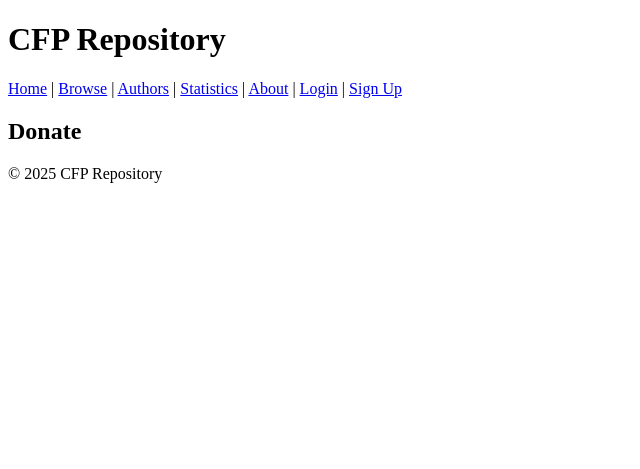
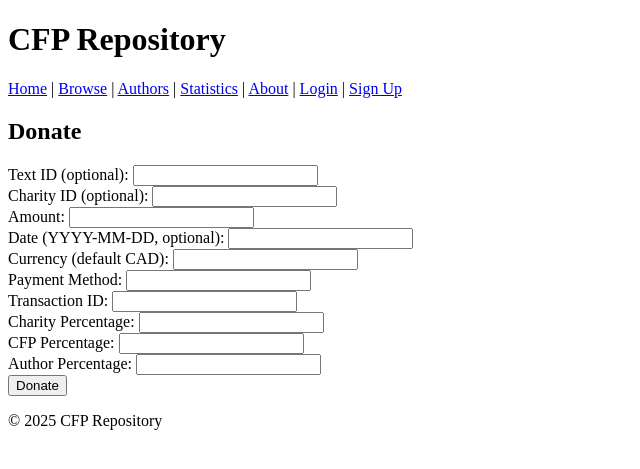
Before and after one commit to marckangelo/cfp_project, a PHP site: page /donate.php in a window 1280 px wide. Shown: the top 469 px of the page, without its empty margins (0-640 px from the left). Run offline with PHP 8.4, Linux system fonts and the light colour scheme.

Commit message:
Update donate.php

```diff
--- a/donate.php
+++ b/donate.php
@@ -30,16 +30,81 @@ if ($_SERVER['REQUEST_METHOD'] === 'POST') {
         $errors[] = "An amount is required and must be a positive number.";
     }
 
+    $text_id = ($text_id == "") ? "NULL" : $text_id;
+    $charity_id = ($charity_id == "") ? "NULL" : $charity_id;
+    $date = ($date == "") ? date('Y-m-d') : $date;
+    $currency = ($currency == "") ? "CAD" : $currency;
+    $payment_method = ($payment_method == "") ? "unknown" : $payment_method;
+    $transaction_id = ($transaction_id == "") ? "unknown" : $transaction_id;
+    $charity_pct = ($charity_pct == "") ? 0 : $charity_pct;
+    $cfp_pct = ($cfp_pct == "") ? 0 : $cfp_pct;
+    $author_pct = ($author_pct == "") ? 0 : $author_pct;
+
     //if no errors, insert donation
-    if (count ($errors) == 0) {
+    if (count($errors) == 0) {
         $query = "INSERT INTO donation (member_id, text_id, charity_id, amount, date, currency, payment_method, transaction_id, charity_pct, cfp_pct, author_pct)
                   VALUES ($member_id, $text_id, $charity_id, $amount, '$date', '$currency', '$payment_method', '$transaction_id', $charity_pct, $cfp_pct, $author_pct)";
         if (mysqli_query($conn, $query)) {
             $success = "Donation recorded successfully.";
+        } else {
+            $errors[] = "Error recording donation: " . mysqli_error($conn);
+        }
+        if (count($errors) > 0) {
+            echo '<div style="color:red;"><ul>';
+            for ($i = 0; $i < count($errors); $i++) {
+                echo '<li>' . $errors[$i] . '</li>';
+            }
+            echo '</ul></div>';
+        } else {
+            echo '<div style="color:green;">' . $success . '</div>';
         }
     }
+} ?>
 
-}
+<form method="post" action="donate.php">
 
+    <label>Text ID (optional):
+        <input type="text" name="text_id">
+    </label><br>
 
-include 'footer.php'; ?>
+    <label>Charity ID (optional):
+        <input type="text" name="charity_id">
+    </label><br>
+
+    <label>Amount:
+        <input type="text" name="amount" required>
+    </label><br>
+
+    <label>Date (YYYY-MM-DD, optional):
+        <input type="text" name="date">
+    </label><br>
+
+    <label>Currency (default CAD):
+        <input type="text" name="currency">
+    </label><br>
+
+    <label>Payment Method:
+        <input type="text" name="payment_method">
+    </label><br>
+
+    <label>Transaction ID:
+        <input type="text" name="transaction_id">
+    </label><br>
+
+    <label>Charity Percentage:
+        <input type="text" name="charity_pct">
+    </label><br>
+
+    <label>CFP Percentage:
+        <input type="text" name="cfp_pct">
+    </label><br>
+
+    <label>Author Percentage:
+        <input type="text" name="author_pct">
+    </label><br>
+
+    <input type="submit" value="Donate">
+
+<?php
+include 'footer.php';
+?>
```
